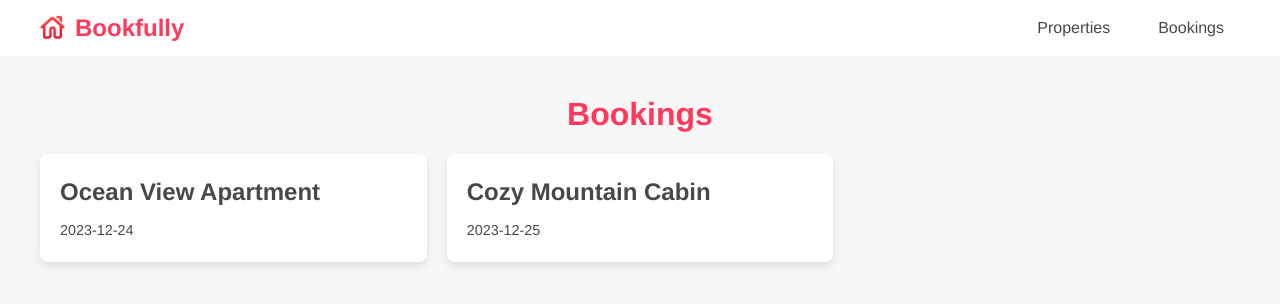
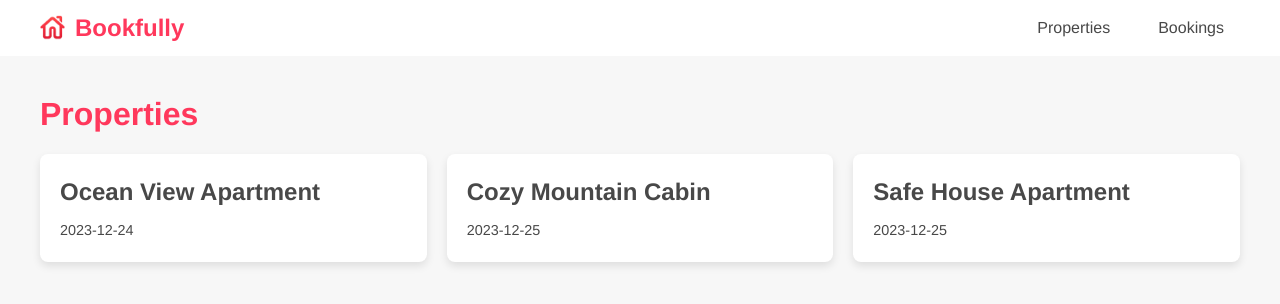
Before and after one commit to eduramme/bookfully, a React (Vite) app: page / in a window 1280 px wide. Shown: the top 304 px of the page. Built offline with nearby package versions, Linux system fonts and the light colour scheme.

Commit message:
code refactor

```diff
--- a/src/components/Header.tsx
+++ b/src/components/Header.tsx
@@ -46,15 +46,15 @@ const StyledLink = styled(Link)`
 `;
 
 const LogoImage = styled.img`
-  height: 25px; // Adjust the size as needed
-  width: auto; // Maintain aspect ratio
-  cursor: pointer; // Change cursor to indicate it's clickable
+  height: 25px;
+  width: auto;
 `;
 
 const LogoContainer = styled.div`
   display: flex;
   justify-content: center;
   align-items: center;
+  cursor: pointer;
 `;
 
 const Header: React.FC = () => {
--- /dev/null
+++ b/src/components/PageContainer.tsx
@@ -0,0 +1,11 @@
+import styled from "styled-components";
+import { colors } from "./../styles/theme";
+
+export const PageContainer = styled.div`
+  font-family: "Helvetica Neue", sans-serif;
+  color: ${colors.text};
+  max-width: 1200px;
+  margin: 0 auto;
+  padding: 20px;
+  background-color: ${colors.background};
+`;
--- /dev/null
+++ b/src/components/PageHeader.tsx
@@ -0,0 +1,8 @@
+import styled from "styled-components";
+import { colors } from "./../styles/theme.ts";
+
+export const PageHeader = styled.header`
+  color: ${colors.primary};
+  margin-bottom: 20px;
+  text-align: left;
+`;
--- /dev/null
+++ b/src/components/PageTitle.tsx
@@ -0,0 +1,5 @@
+import styled from "styled-components";
+
+export const PageTitle = styled.h1`
+  font-size: 2rem;
+`;
--- a/src/pages/BookingsPage.tsx
+++ b/src/pages/BookingsPage.tsx
@@ -1,8 +1,14 @@
+import { PageContainer } from "../components/PageContainer";
+import { PageHeader } from "../components/PageHeader";
+import { PageTitle } from "../components/PageTitle";
+
 const BookingsPage = () => {
   return (
-    <div>
-      <h1>Bookings</h1>
-    </div>
+    <PageContainer>
+      <PageHeader>
+        <PageTitle>Bookings</PageTitle>
+      </PageHeader>
+    </PageContainer>
   );
 };
 
--- a/src/pages/PropertiesPage.tsx
+++ b/src/pages/PropertiesPage.tsx
@@ -1,24 +1,8 @@
 import styled from "styled-components";
 import { colors } from "./../styles/theme.ts";
-
-const Container = styled.div`
-  font-family: "Helvetica Neue", sans-serif;
-  color: ${colors.text};
-  max-width: 1200px;
-  margin: 0 auto;
-  padding: 20px;
-  background-color: ${colors.background};
-`;
-
-const Header = styled.header`
-  color: ${colors.primary};
-  margin-bottom: 20px;
-  text-align: center;
-`;
-
-const Title = styled.h1`
-  font-size: 2rem;
-`;
+import { PageContainer } from "../components/PageContainer.tsx";
+import { PageHeader } from "../components/PageHeader.tsx";
+import { PageTitle } from "../components/PageTitle.tsx";
 
 const BookingGrid = styled.div`
   display: grid;
@@ -52,25 +36,19 @@ const BookingDate = styled.div`
   font-size: 0.9rem;
 `;
 
-const AppWrapper = styled.div`
-  width: 100%;
-  background-color: ${colors.background};
-  height: 100%;
-`;
-
 // Sample data for bookings
 const bookings = [
   { id: 1, name: "Ocean View Apartment", date: "2023-12-24" },
   { id: 2, name: "Cozy Mountain Cabin", date: "2023-12-25" },
+  { id: 3, name: "Safe House Apartment", date: "2023-12-25" },
 ];
 
 function PropertiesPage() {
   return (
-    <AppWrapper>
-      <Container>
-        <Header>
-          <Title>Bookings</Title>
-        </Header>
+    <PageContainer>
+      <PageHeader>
+        <PageTitle>Properties</PageTitle>
+      </PageHeader>
       <BookingGrid>
         {bookings.map((booking) => (
           <BookingCard key={booking.id}>
@@ -81,8 +59,7 @@ function PropertiesPage() {
           </BookingCard>
         ))}
       </BookingGrid>
-      </Container>
-    </AppWrapper>
+    </PageContainer>
   );
 }
 
```
Lines whose indentation alone changed are shown as unchanged.
